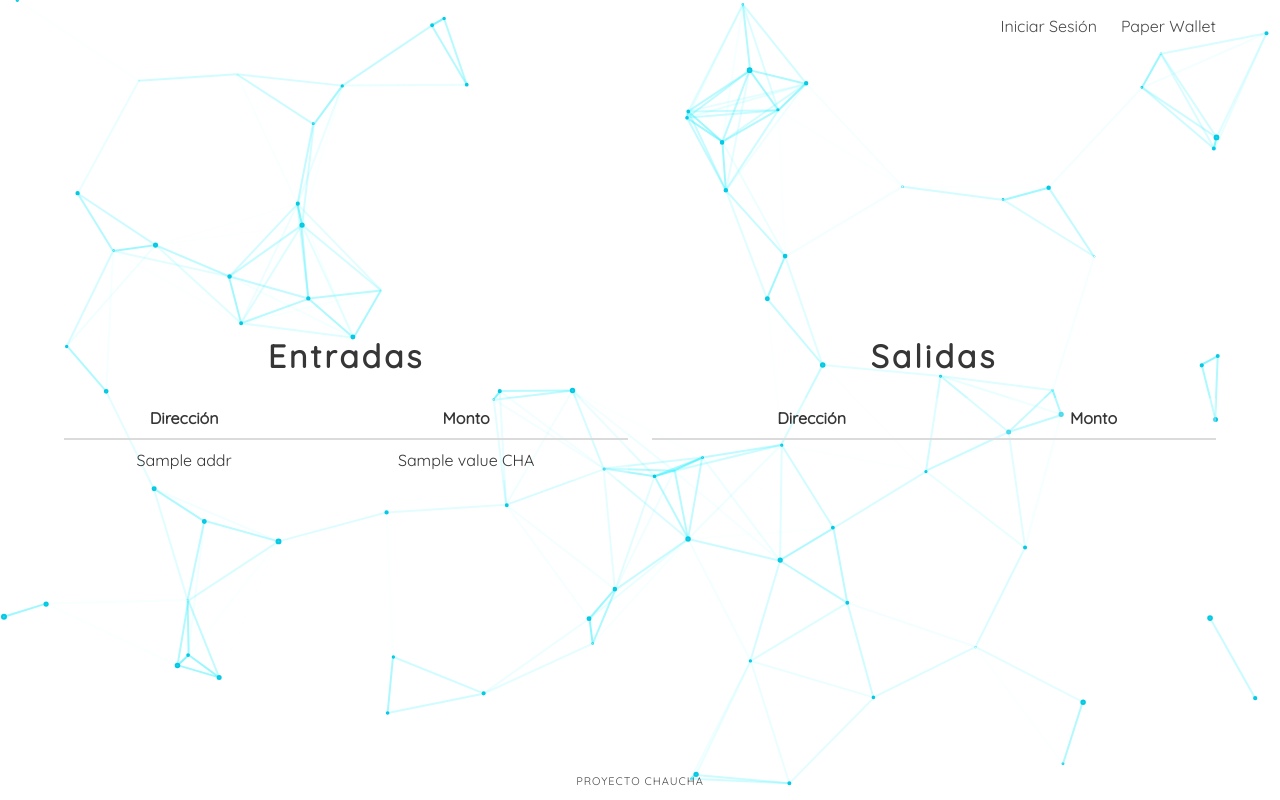
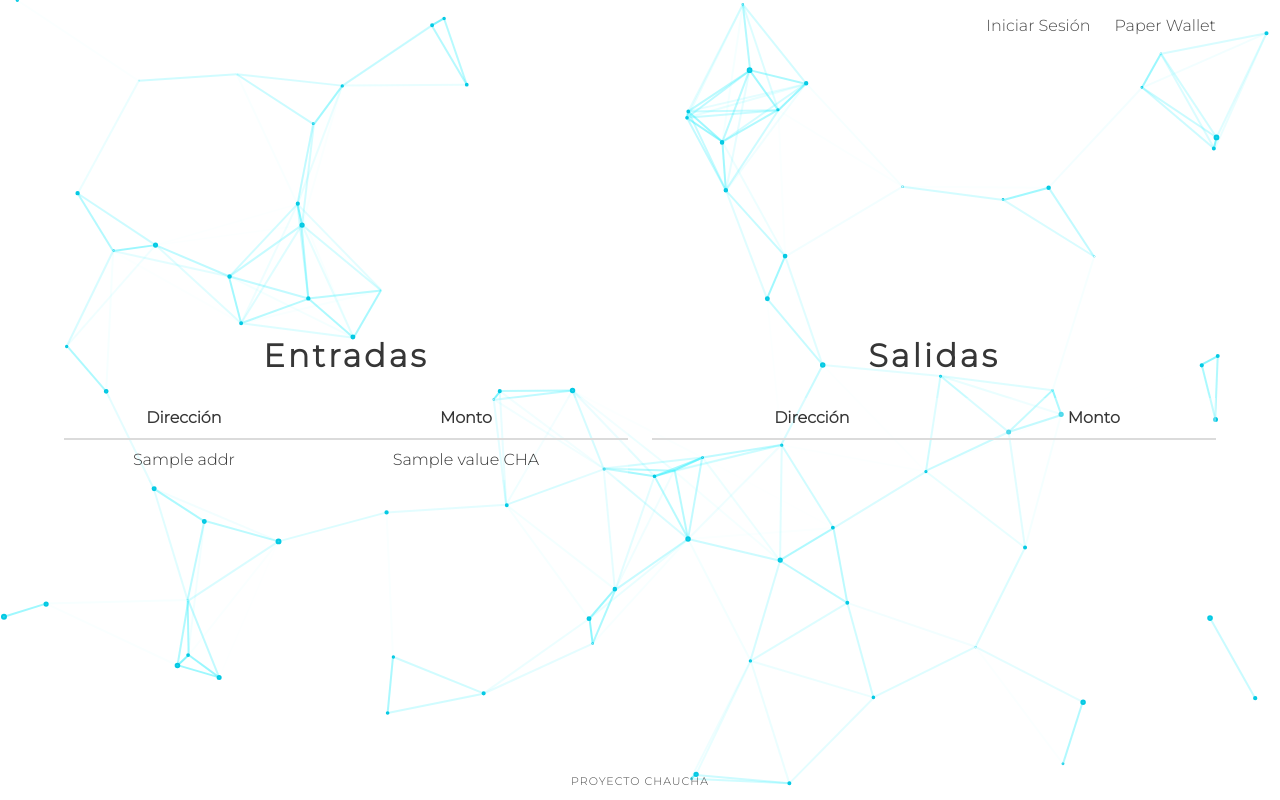
Before and after one commit to proyecto-chaucha/chaucha.party, a Flask app: page /tx/1 in a window 1280 px wide. Run offline with Flask 2, Linux system fonts and the light colour scheme; a database or web service that is not in the repository returns one stand-in record (values such as "Sample title"); data that the repository does not hold is empty; some libraries are stand-ins or nearby versions.

Commit message:
Quicksand a Montserrat

```diff
--- a/chungungo/templates/base.html
+++ b/chungungo/templates/base.html
@@ -13,9 +13,10 @@
 	<meta name="author" content="César Vásquez C.">
 	<script type="text/javascript" src="{{ url_for('static', filename='particles.min.js') }}"></script>
 	<style type="text/css">
-	@import url('https://fonts.googleapis.com/css?family=Quicksand');
+	@import url('https://fonts.googleapis.com/css?family=Montserrat:300|Cousine');
 
-	body { font-family: 'Quicksand', sans-serif; font-size: 1em; }
+	body { font-family: 'Montserrat', sans-serif; font-size: 1em; }
+	.addr { font-size: 0.9em; }
 	.bg { background: rgba(255, 255, 255, 0.3); }
 	table.center { margin-left:auto; margin-right:auto; }
 	h1 {letter-spacing: 3px; }
--- a/chungungo/templates/home.html
+++ b/chungungo/templates/home.html
@@ -3,7 +3,7 @@
 
 
 <img src="{{ qrcode(session['address'], error_correction='H') }}"><br>
-<p>
+<p class="addr">
 	{{ session['address'] }}
 </p>
 
```
